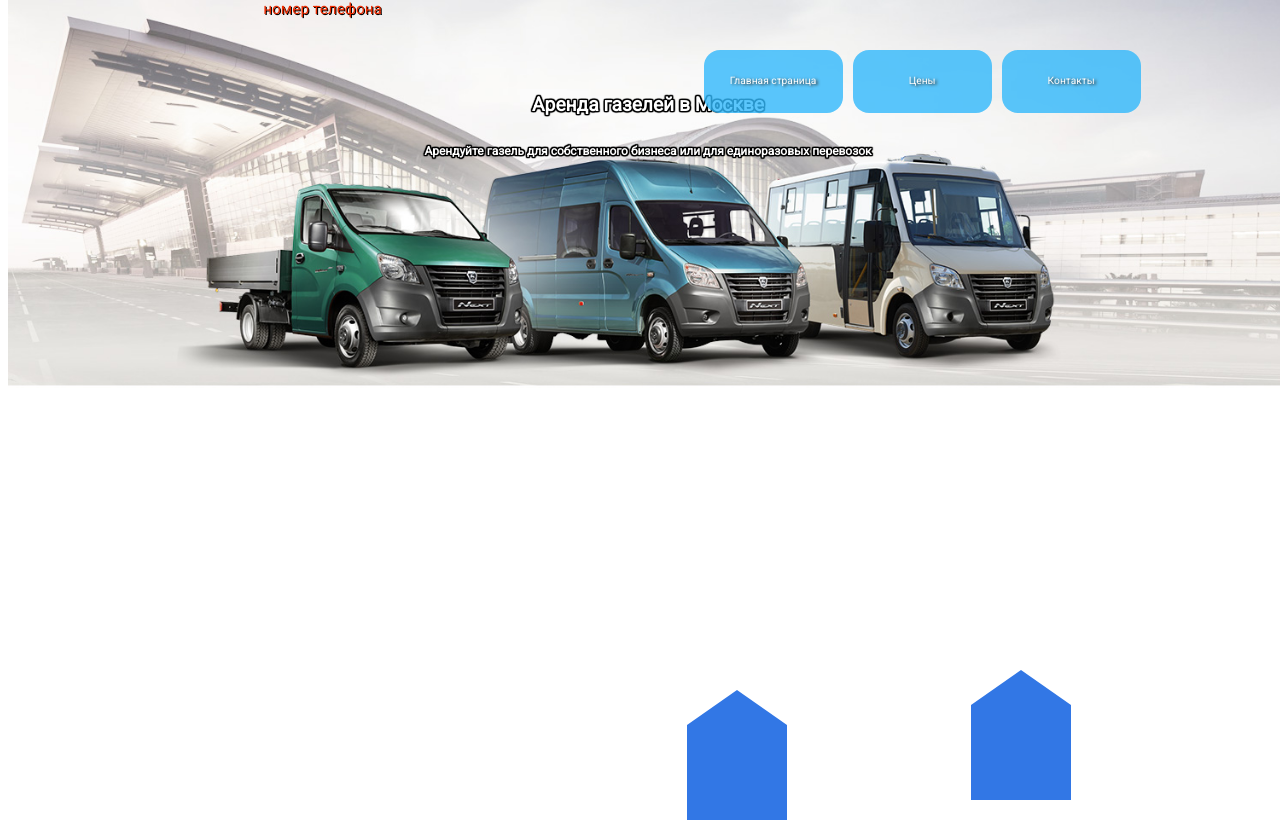
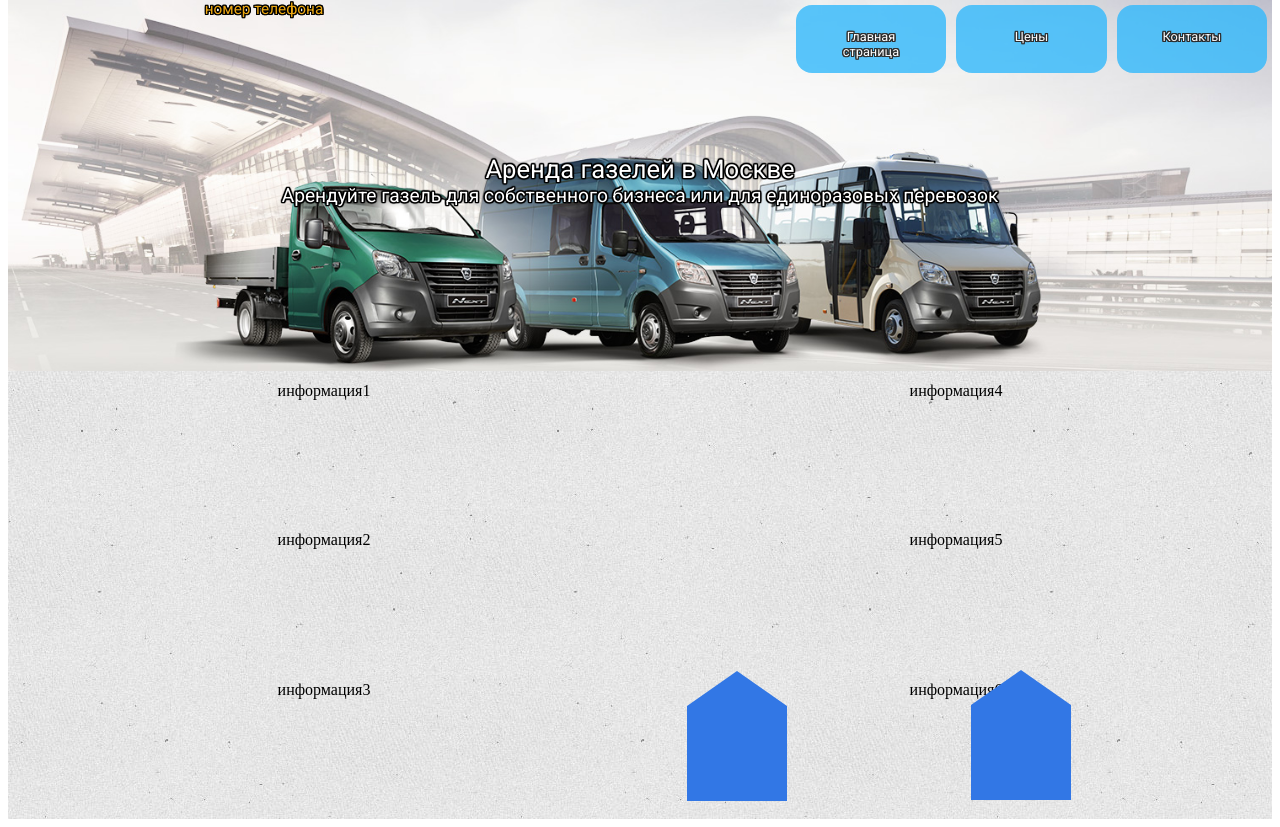
Before and after one commit to CandyFet/GazelSite, a plain HTML site: page gazelSite/index.html in a window 1280 px wide. Before the commit the page ends 800 px from the top, so only its background shows below. Drawn offline with Linux system fonts and the light colour scheme.

Commit message:
26.02.2019

```diff
--- a/gazelSite/css/master.css
+++ b/gazelSite/css/master.css
@@ -1,50 +1,95 @@
 .navbar {
   display: flex;
-  margin-right: 10%;
   flex-flow: row;
   justify-content: flex-end;
-
+  position: relative;
 }
 
 
 .navbar > div {
   margin: 5px;
-  text-align: center;
-  height: 15px;
+  width: 8vw;
+  height: 1.6vw;
   border-radius: 16px;
   opacity: 0.8;
   text-decoration: none;
   font-family: 'Roboto', sans-serif;
   color: white;
-  text-shadow: black 2px 1px 3px;
-
-
+  text-shadow:
+		-0   -1px 0   #000000,
+		 0   -1px 0   #000000,
+		-0    1px 0   #000000,
+		 0    1px 0   #000000,
+		-1px -0   0   #000000,
+		 1px -0   0   #000000,
+		-1px  0   0   #000000,
+		 1px  0   0   #000000,
+		-1px -1px 0   #000000,
+		 1px -1px 0   #000000,
+		-1px  1px 0   #000000,
+		 1px  1px 0   #000000,
+		-1px -1px 0   #000000,
+		 1px -1px 0   #000000,
+		-1px  1px 0   #000000,
+		 1px  1px 0   #000000;
 }
 
 .navbar > a {
   margin: 5px;
   text-align: center;
-  height: 15px;
+  width: 8vw;
+  height: 1.6vw;
   border-radius: 16px;
   opacity: 0.8;
   text-decoration: none;
   font-family: 'Roboto', sans-serif;
   color: white;
-  text-shadow: black 2px 1px 3px;
-
+  text-shadow:
+		-0   -1px 0   #000000,
+		 0   -1px 0   #000000,
+		-0    1px 0   #000000,
+		 0    1px 0   #000000,
+		-1px -0   0   #000000,
+		 1px -0   0   #000000,
+		-1px  0   0   #000000,
+		 1px  0   0   #000000,
+		-1px -1px 0   #000000,
+		 1px -1px 0   #000000,
+		-1px  1px 0   #000000,
+		 1px  1px 0   #000000,
+		-1px -1px 0   #000000,
+		 1px -1px 0   #000000,
+		-1px  1px 0   #000000,
+		 1px  1px 0   #000000;
 
 }
 
 .contacts {
   margin-left: 15%;
-  height: 30px;
-  width: 250px;
+  width: 10vw;
   font-family: 'Roboto', sans-serif;
-  color: #ed2b00;
-  text-shadow: black 1px 1px 0px;
+  color: #EDA812;
+  text-shadow:
+		-0   -1px 0   #000000,
+		 0   -1px 0   #000000,
+		-0    1px 0   #000000,
+		 0    1px 0   #000000,
+		-1px -0   0   #000000,
+		 1px -0   0   #000000,
+		-1px  0   0   #000000,
+		 1px  0   0   #000000,
+		-1px -1px 0   #000000,
+		 1px -1px 0   #000000,
+		-1px  1px 0   #000000,
+		 1px  1px 0   #000000,
+		-1px -1px 0   #000000,
+		 1px -1px 0   #000000,
+		-1px  1px 0   #000000,
+		 1px  1px 0   #000000;
   text-align: center;
   font-size: 1.2vw;
   margin-top: 0;
+  position: absolute;
 
 }
 
@@ -61,9 +106,10 @@
   background-color: #32b9fc;
   font-family: 'Roboto', sans-serif;
   color: white;
-  height: 5%;
-  width: 8%;
-  font-size: 0.8vw;
+  width: 8vw;
+  height: 1.6vw;
+  font-size: 1vw;
+  text-align: center;
 }
 
 .nav_item a{
@@ -78,7 +124,12 @@
   padding: 0px;
 }
 
-
+.upper {
+  background-image: url(../pics/predstavlenie6.jpg);
+  background-size: 100%;
+  background-repeat: no-repeat;
+  height: 29vw;
+}
 
 .intro {
   display: flex;
@@ -87,9 +138,6 @@
   position: absolute;
   z-index: -1;
   justify-content: center;
-  background-image: url(../pics/predstavlenie6.jpg);
-  background-size: 100%;
-  background-repeat: no-repeat;
 }
 
 .nav_content {
@@ -106,13 +154,12 @@ body {
 }
 
 #container {
-  width: 100%;
-  height: 555px;
+  text-align: center;
 }
 
 #rent {
   font-family: 'Roboto', sans-serif;
-  font-size: 1vw;
+  font-size: 2vw;
   color: white;
   text-shadow:
     -0   -1px 1px #000000,
@@ -133,14 +180,15 @@ body {
 		 1px  1px 1px #000000;
   display: flex;
   justify-content: center;
-  margin-top: 6%
+  margin-top: 6%;
+  text-align: center;
 
 
 }
 
 #rent_content {
   font-family: 'Roboto', sans-serif;
-  font-size: 0.8vw;
+  font-size: 1.5vw;
   color: white;
   text-shadow:
     -0   -1px 1px #000000,
@@ -161,7 +209,7 @@ body {
 		 1px  1px 1px #000000;
   display: flex;
   justify-content: center;
-
+  text-align: center;
 }
 
 .footer {
@@ -198,7 +246,7 @@ body {
 .house_1 {
 height: 95px;
 width: 100px;
-margin: 35px 20px 0 0;
+margin: 16px 20px 0 0;
 background: #3277e5;
 position: fixed;
 animation: go-left-right1 13s infinite linear;
@@ -284,3 +332,26 @@ border-bottom: 35px solid #3277e5;
 border-left: 50px solid transparent;
 border-right: 50px solid transparent;
 }
+
+.content {
+  display: flex;
+  height: 35vw;
+  width: 100%;
+  background-image: url(../pics/background32.jpg);
+  margin-top: 0;
+}
+
+.info_flex {
+  display: flex;
+  justify-content: space-around;
+  flex-direction: column;
+  flex-wrap: wrap;
+  align-content: space-around;
+  width: 100%;
+}
+
+.info_flex > div {
+  width: 20vw;
+  height: 10vw;
+  text-align: center;
+}
--- a/gazelSite/index.html
+++ b/gazelSite/index.html
@@ -8,19 +8,24 @@
   </head>
   <body>
       <section class="upper">
-            <div class="intro">
-              <div id="container">
-                <div id="rent"><h1>Аренда газелей в Москве</h1></div>
-                <div id="rent_content"><h3>Арендуйте газель для собственного бизнеса или для единоразовых перевозок</h3></div>
-
-              </div>
-            </div>
           <figure class="contacts">номер телефона</figure>
           <header class="navbar">
             <div class="nav_item">Главная страница</div>
             <a href="prices.html" class="nav_item">Цены</a>
             <a href="contacts.html" class="nav_item">Контакты</a>
           </header>
+              <div id="rent">Аренда газелей в Москве</div>
+              <div id="rent_content">Арендуйте газель для собственного бизнеса или для единоразовых перевозок</div>
+        </section>
+        <section class="content">
+          <div class="info_flex">
+            <div class="infoblock_1">информация1</div>
+            <div class="infoblock_2">информация2</div>
+            <div class="infoblock_3">информация3</div>
+            <div class="infoblock_4">информация4</div>
+            <div class="infoblock_5">информация5</div>
+            <div class="infoblock_6">информация6</div>
+          </div>
 
         </section>
         <section class="footer">
```
Also changed, not shown: gazelSite/Pics/background2.png (added), gazelSite/Pics/background32.jpg (added), gazelSite/Pics/frozen-2.png (added), gazelSite/Pics/gray-oblique-lines.png (added), gazelSite/Pics/gray-texture-3.jpg (added). Lines whose indentation alone changed are shown as unchanged.
